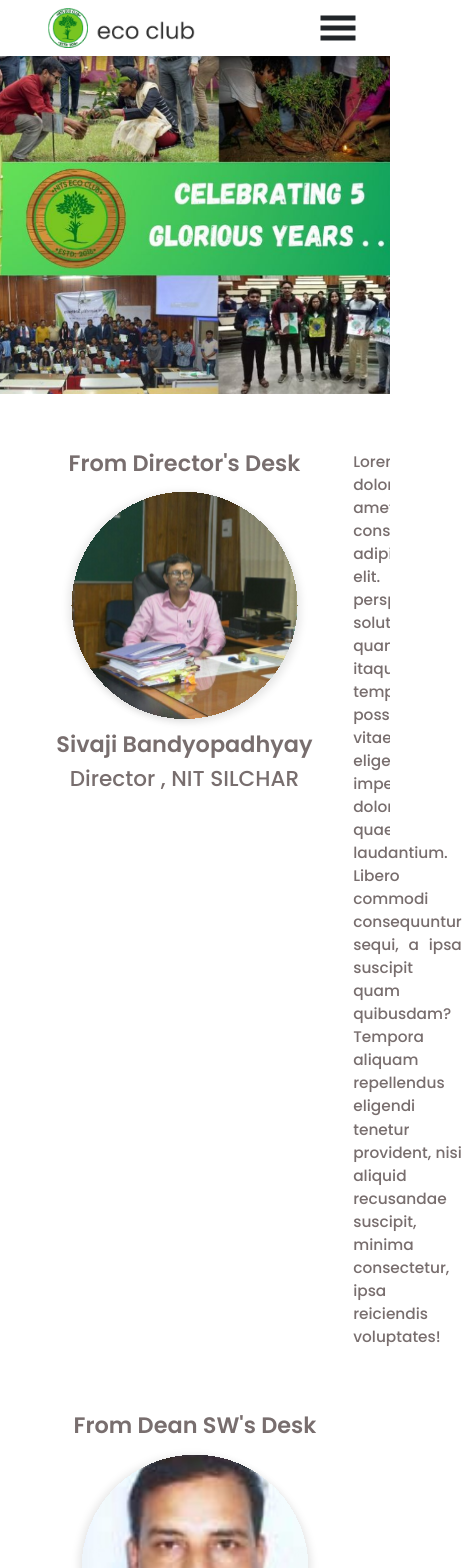
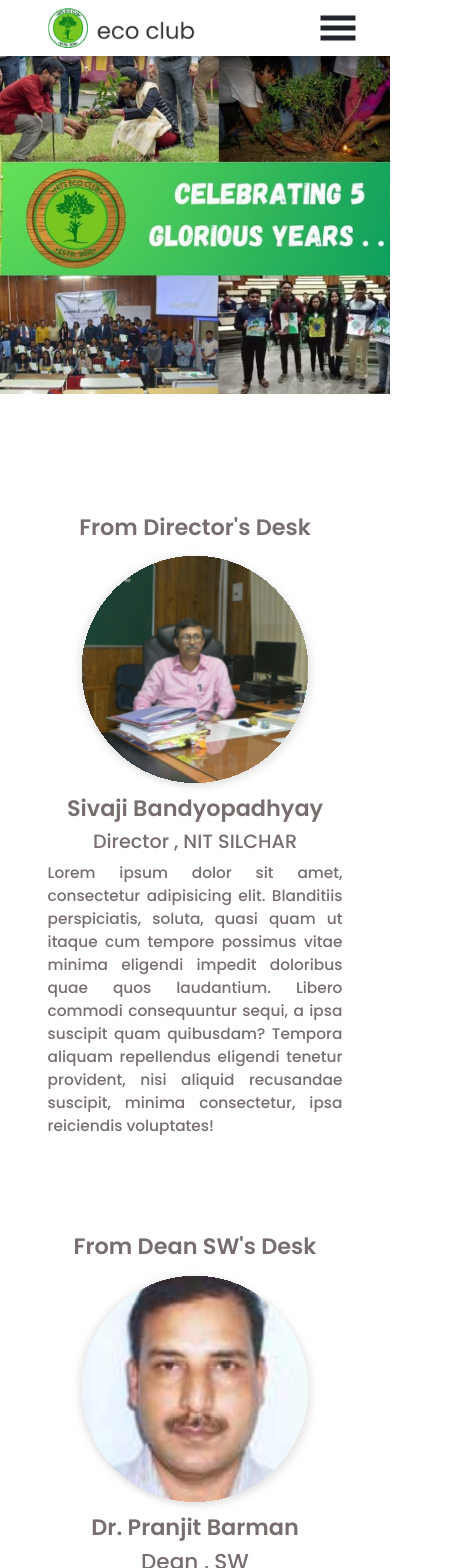
Before and after one commit to parthaxntn/Eco-club-website, a React (Create React App) app: page /team in a window 390 px wide. Shown: the top 1568 px of the page, 462 px wide, since content can reach past the window. Built offline with nearby package versions, Linux system fonts and the light colour scheme.

Commit message:
responsive issues resolved

```diff
--- a/src/components/Team/TeamLeft.jsx
+++ b/src/components/Team/TeamLeft.jsx
@@ -2,12 +2,12 @@ import React from 'react'
 
 const TeamLeft = (props) => {
     return (
-        <div className='d-flex'>
+        <div className='container1'>
                 <div className="container1-left">
                     <h3 className="from">{props.from}</h3>
                     <img className="img1" src={props.image} alt="#" />
                     <h3 className="from">{props.name}</h3>
-                    <h4 id="designation1">{props.designation}</h4>
+                    <h4 id="designation1" style={{"fontSize": "1.2rem"}}>{props.designation}</h4>
                 </div>
                 <div className="container1-right" style={{ "fontWeight": '500' }}>
                     {props.description}
--- a/src/components/Team/TeamWords/TeamWords.css
+++ b/src/components/Team/TeamWords/TeamWords.css
@@ -3,6 +3,7 @@
     margin-left: 10%;
     margin-right: 10%;
     margin-bottom: 5%;
+    overflow: hidden;
 }
 
 .container1-left, .container1-right, .container2-left, .container2-right, .container3-left, .container3-right{
@@ -14,6 +15,13 @@
 }
 
 .containerTeam{
+    margin-top: 2em;
+    display: grid;
+    grid-template-columns: 1fr 3fr;
+    gap: 4em;
+}
+
+.container1{
     margin-top: 2em;
     display: grid;
     grid-template-columns: 1fr 3fr;
```
